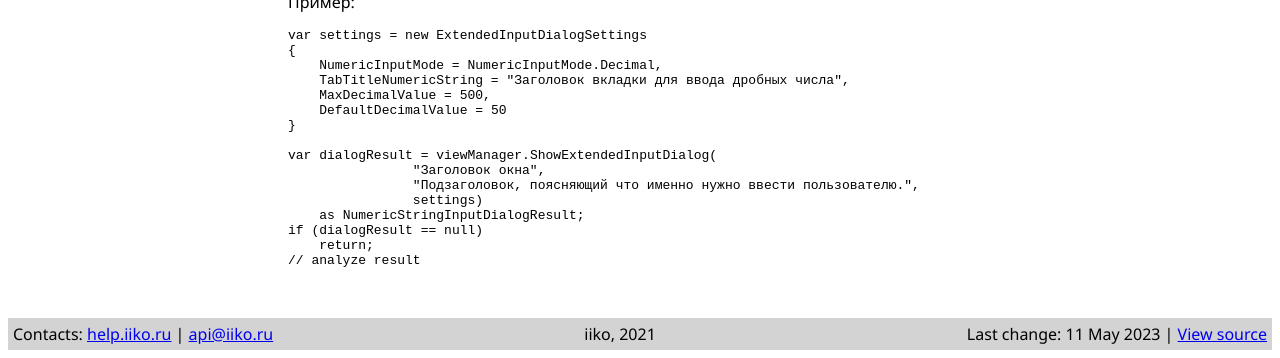
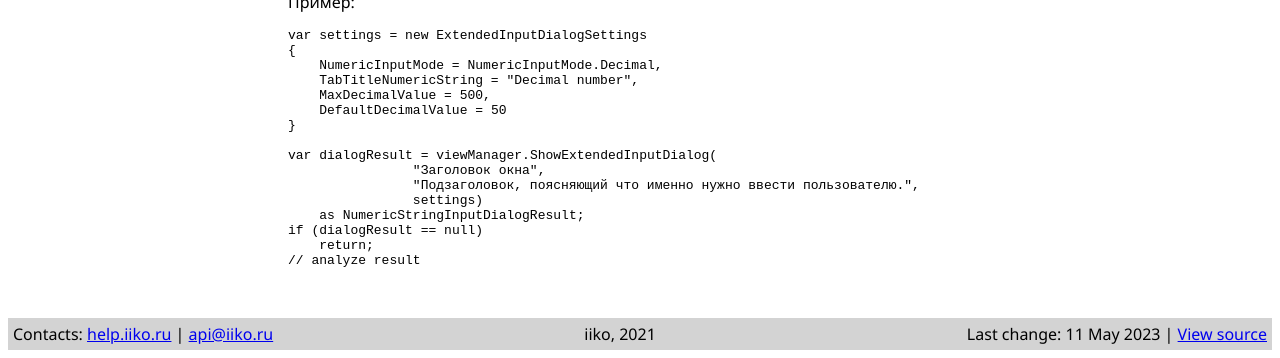
Before and after one commit to iiko/front.api.doc, a Jekyll site: the page built from v8/ru/ViewManager.md, in a window 1280 px wide, cut to the strip 900-1258 px from the top of the page. Built offline with Jekyll 4.4.1, drawn with Linux system fonts in a browser that asks for light colours.

Commit message:
Изменен комментарий

```diff
--- a/v8/ru/ViewManager.md
+++ b/v8/ru/ViewManager.md
@@ -27,7 +27,7 @@ layout: default
 var settings = new ExtendedInputDialogSettings
 {
     NumericInputMode = NumericInputMode.Decimal,
-    TabTitleNumericString = "Заголовок вкладки для ввода дробных числа",
+    TabTitleNumericString = "Decimal number",
     MaxDecimalValue = 500,
     DefaultDecimalValue = 50
 }
```
